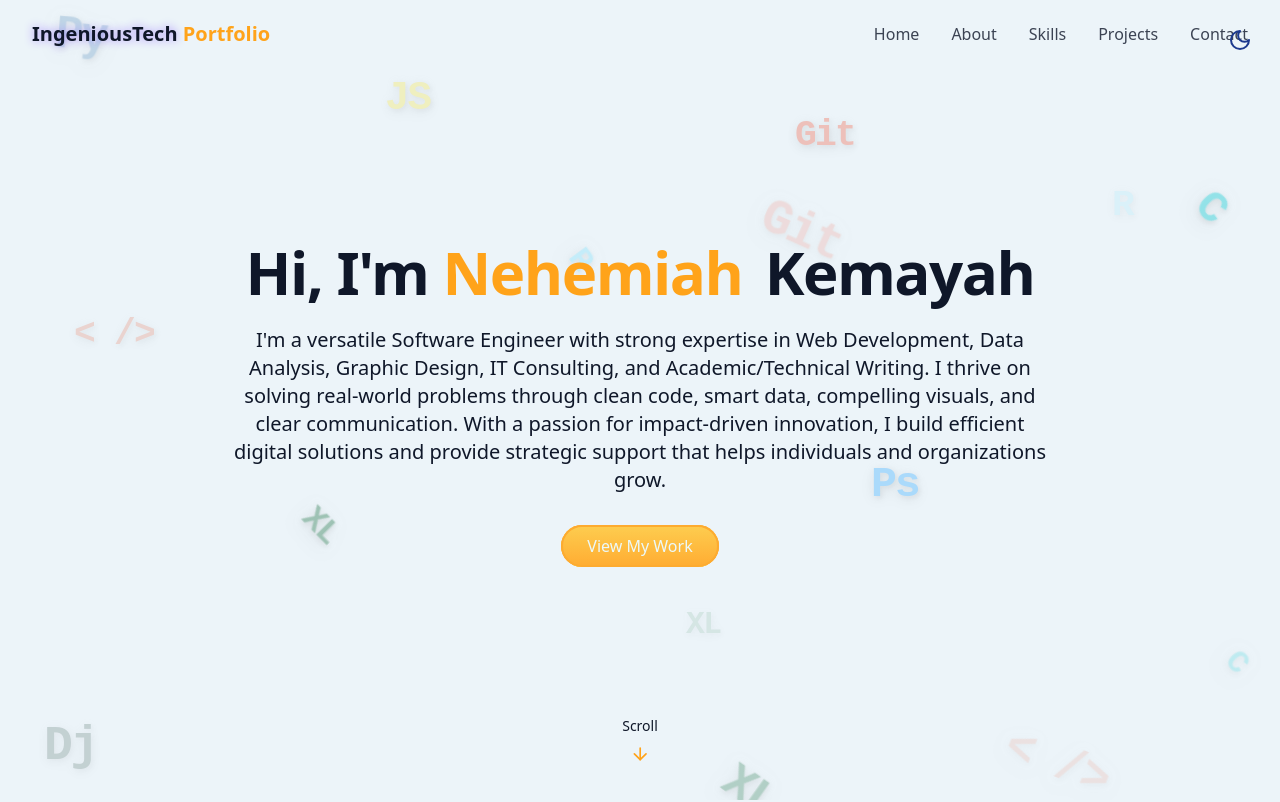
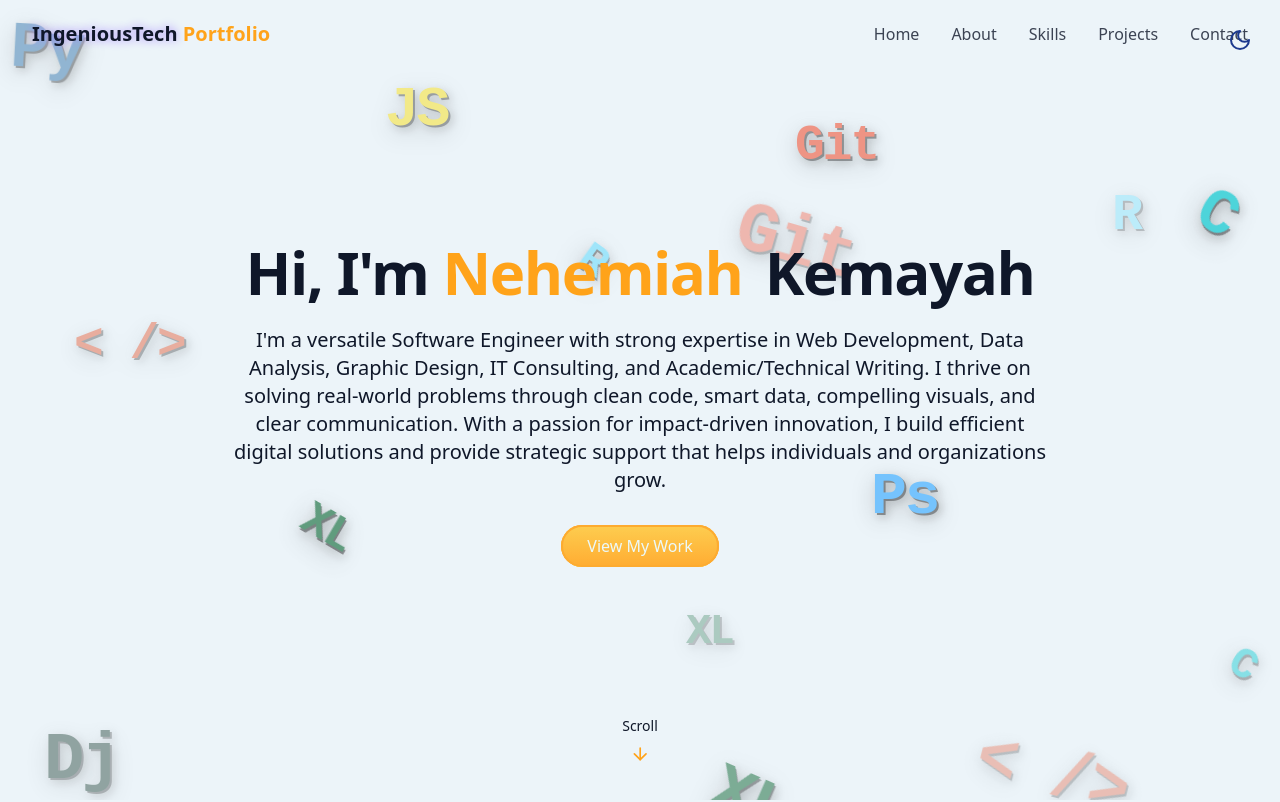
Before and after one commit to Ingenious21/portfolio-nehemiah, a React (Vite) app: page / in a window 1280 px wide. Shown: the top 802 px of the page. Built offline with nearby package versions, Linux system fonts and the light colour scheme.

Commit message:
new update on light theme animation

```diff
--- a/src/components/StarBackground.jsx
+++ b/src/components/StarBackground.jsx
@@ -6,7 +6,6 @@ export const StarBackground = () => {
   const [programmingIcons, setProgrammingIcons] = useState([]);
   const [isDarkMode, setIsDarkMode] = useState(false);
 
-  // Programming icons with their appropriate colors
   const programmingIconsData = [
     { name: "HTML", symbol: "< />", color: "#E34F26" },
     { name: "CSS", symbol: "{ }", color: "#1572B6" },
@@ -23,9 +22,8 @@ export const StarBackground = () => {
   ];
 
   useEffect(() => {
-    // Check theme
     const checkTheme = () => {
-      setIsDarkMode(document.documentElement.classList.contains('dark'));
+      setIsDarkMode(document.documentElement.classList.contains("dark"));
     };
 
     checkTheme();
@@ -38,11 +36,10 @@ export const StarBackground = () => {
       generateProgrammingIcons();
     };
 
-    // Listen for theme changes
     const observer = new MutationObserver(checkTheme);
     observer.observe(document.documentElement, {
       attributes: true,
-      attributeFilter: ['class']
+      attributeFilter: ["class"],
     });
 
     window.addEventListener("resize", handleResize);
@@ -57,7 +54,6 @@ export const StarBackground = () => {
     const numberOfStars = Math.floor(
       (window.innerWidth * window.innerHeight) / 10000
     );
-
     const newStars = [];
 
     for (let i = 0; i < numberOfStars; i++) {
@@ -97,15 +93,18 @@ export const StarBackground = () => {
     const newIcons = [];
 
     for (let i = 0; i < numberOfIcons; i++) {
-      const iconData = programmingIconsData[Math.floor(Math.random() * programmingIconsData.length)];
+      const iconData =
+        programmingIconsData[
+          Math.floor(Math.random() * programmingIconsData.length)
+        ];
       newIcons.push({
         id: i,
         ...iconData,
         x: Math.random() * 100,
         y: Math.random() * 100,
-        size: Math.random() * 20 + 30, // 30-50px
-        opacity: Math.random() * 0.3 + 0.1, // Very subtle in light mode
-        animationDuration: Math.random() * 20 + 30, // Slow movement
+        size: Math.random() * 30 + 40, // 40–70px
+        opacity: Math.random() * 0.4 + 0.3, // 0.3–0.7 for better visibility
+        animationDuration: Math.random() * 20 + 30, // Slow gliding
         rotationSpeed: Math.random() * 10 + 5,
         direction: Math.random() > 0.5 ? 1 : -1,
       });
@@ -116,7 +115,6 @@ export const StarBackground = () => {
 
   return (
     <div className="fixed inset-0 overflow-hidden pointer-events-none z-0">
-      {/* Show stars and meteors only in dark mode */}
       {isDarkMode && (
         <>
           {stars.map((star) => (
@@ -151,7 +149,6 @@ export const StarBackground = () => {
         </>
       )}
 
-      {/* Show programming icons only in light mode */}
       {!isDarkMode && (
         <>
           {programmingIcons.map((icon) => (
@@ -166,8 +163,6 @@ export const StarBackground = () => {
                 opacity: icon.opacity,
                 animationDuration: icon.animationDuration + "s",
                 animationDelay: Math.random() * 10 + "s",
-                "--rotation-speed": icon.rotationSpeed + "s",
-                "--direction": icon.direction,
               }}
             >
               {icon.symbol}
--- a/src/index.css
+++ b/src/index.css
@@ -68,19 +68,19 @@
 
   @keyframes float-programming {
     0% {
-      transform: translateX(-100px) translateY(0px) rotateZ(0deg) scale(1);
+      transform: translateX(-150px) translateY(0) rotateZ(0deg) scale(1);
     }
     25% {
-      transform: translateX(50px) translateY(-30px) rotateZ(90deg) scale(1.1);
+      transform: translateX(100px) translateY(-40px) rotateZ(60deg) scale(1.15);
     }
     50% {
-      transform: translateX(100px) translateY(20px) rotateZ(180deg) scale(0.9);
+      transform: translateX(200px) translateY(30px) rotateZ(120deg) scale(0.95);
     }
     75% {
-      transform: translateX(-50px) translateY(-40px) rotateZ(270deg) scale(1.05);
+      transform: translateX(-100px) translateY(-50px) rotateZ(300deg) scale(1.1);
     }
     100% {
-      transform: translateX(-100px) translateY(0px) rotateZ(360deg) scale(1);
+      transform: translateX(-150px) translateY(0) rotateZ(360deg) scale(1);
     }
   }
 
@@ -183,16 +183,15 @@
   @apply absolute font-bold select-none;
   font-family: 'JetBrains Mono', 'Fira Code', 'Courier New', 'Monaco', 'Menlo', monospace;
   text-shadow:
-    2px 2px 4px rgba(0, 0, 0, 0.15),
-    0 0 8px rgba(255, 255, 255, 0.3);
-  filter:
-    drop-shadow(0 4px 8px rgba(0, 0, 0, 0.15))
-    drop-shadow(0 2px 4px rgba(0, 0, 0, 0.1));
+    2px 2px 0px rgba(0,0,0,0.6),
+    4px 4px 10px rgba(0,0,0,0.3),
+    0 0 12px rgba(255,255,255,0.2);
+  filter: drop-shadow(0 6px 12px rgba(0,0,0,0.25));
   transform-style: preserve-3d;
-  will-change: transform;
+  perspective: 800px;
   backface-visibility: hidden;
   font-weight: 900;
-  letter-spacing: -0.05em;
+  letter-spacing: -0.04em;
   -webkit-font-smoothing: antialiased;
   -moz-osx-font-smoothing: grayscale;
 }
```
